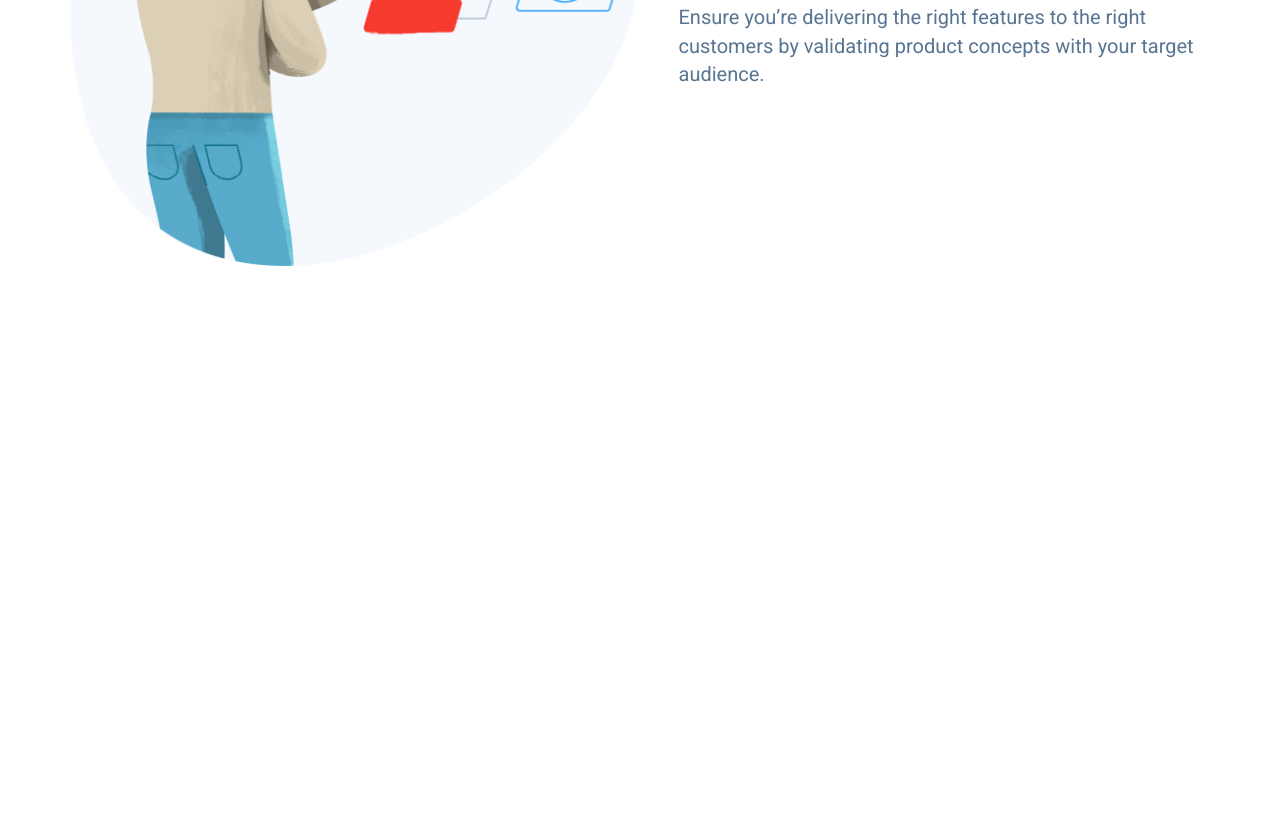
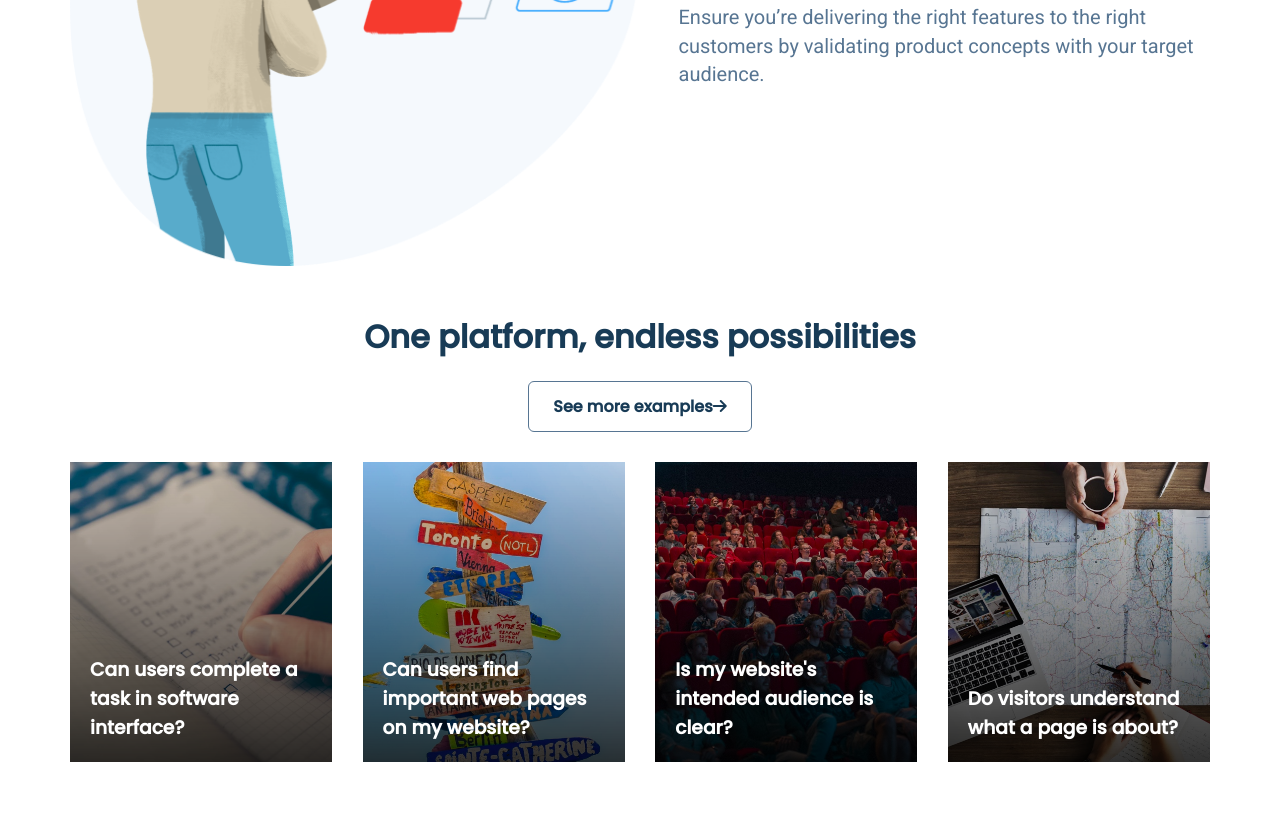
Before and after one commit to Jyoti-Sharma10/HomePageClone, a plain HTML site: page index.html in a window 1280 px wide. Shown: the part 3190-4005 px from the top of the page. Before the commit the page ends 3883 px from the top, so only its background shows below. Drawn offline with Linux system fonts and the light colour scheme.

Commit message:
example section completed

```diff
--- a/index.html
+++ b/index.html
@@ -151,7 +151,29 @@
         </div>
     </section>
 
-    <section class="example-section"></section>
+    <!--example section-->
+    <section class="example-section">
+        <div class="container">
+            <div class="feature-header">
+                <h2>One platform, endless possibilities</h2>
+                <a href="#" class="secondary-btn hover-links">See more examples<i class="fa-solid fa-arrow-right"></i></a>
+            </div>
+            <div class="example-area flex">
+                <a href="#" class="examples-card">
+                    <h3 class="card-text">Can users complete a task in software interface?</h3>
+                </a>
+                <a href="#" class="examples-card">
+                    <h3 class="card-text">Can users find important web pages on my website?</h3>
+                </a>
+                <a href="#" class="examples-card">
+                    <h3 class="card-text">Is my website's intended audience is clear?</h3>
+                </a>
+                <a href="#" class="examples-card">
+                    <h3 class="card-text">Do visitors understand what a page is about?</h3>
+                </a>
+            </div>
+        </div>
+    </section>
 
     <section class="cta-section"></section>
 
--- a/style.css
+++ b/style.css
@@ -228,3 +228,46 @@ ul {
     flex-direction: column;
     align-items: flex-start;
 }
+
+/* example area */
+
+.example-area {
+    justify-content: space-between;
+    margin-block: 30px;
+}
+.examples-card {
+    width: 23%;
+    position: relative;
+    min-height: 300px;
+    background-color: black;
+    background: linear-gradient(rgba(0, 0, 0, 0.1) , rgba(0, 0, 0, 0.8)), url(assets/asset\ 36.jpeg);
+    background-size: cover;
+    transition: 0.2s ease-out;
+}
+
+.examples-card:hover {
+    box-shadow: 0 0 10px #888;
+}
+
+.examples-card:nth-child(2) {
+    background: linear-gradient(rgba(0, 0, 0, 0.1) , rgba(0, 0, 0, 0.8)), url(assets/asset\ 37.jpeg);
+    background-size: cover;
+}
+
+.examples-card:nth-child(3) {
+    background: linear-gradient(rgba(0, 0, 0, 0.1) , rgba(0, 0, 0, 0.8)), url(assets/asset\ 38.jpeg);
+    background-size: cover;
+}
+
+.examples-card:nth-child(4) {
+    background: linear-gradient(rgba(0, 0, 0, 0.1) , rgba(0, 0, 0, 0.8)), url(assets/asset\ 39.jpeg);
+    background-size: cover;
+}
+
+.card-text {
+    position: absolute;
+    left: 20px;
+    bottom: 20px;
+    right: 20px;
+    color: white;
+}
```
